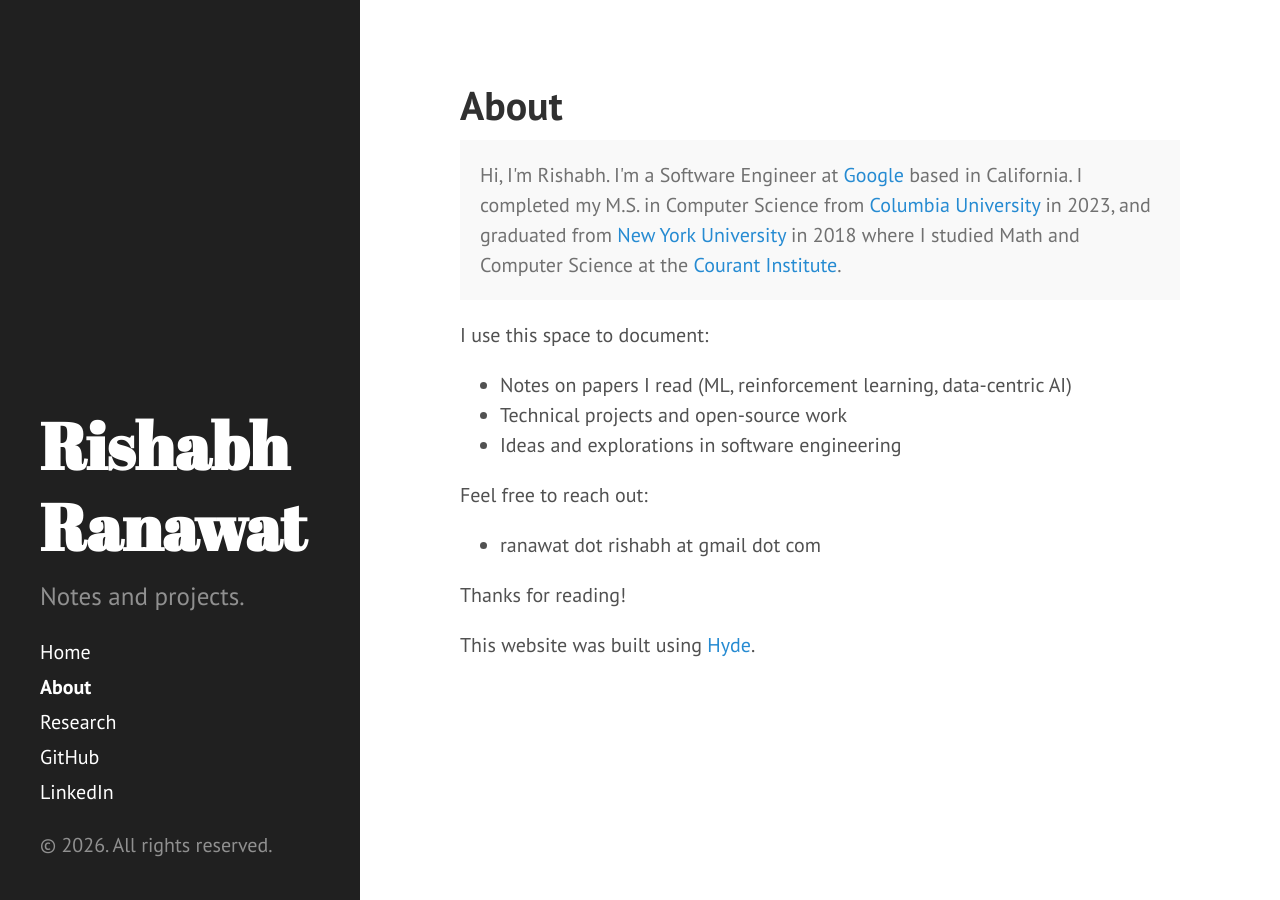
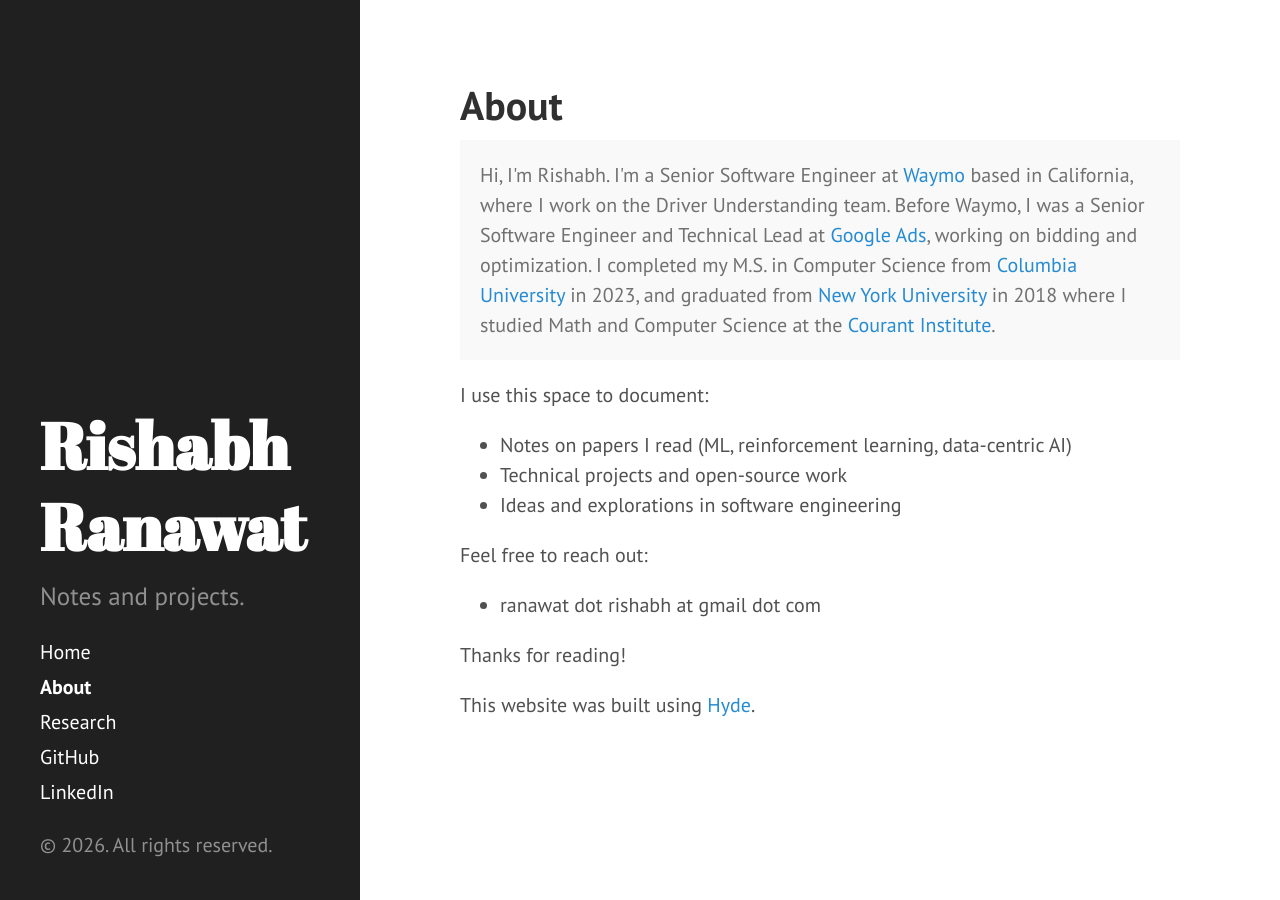
Before and after one commit to rishabhranawat/rishabhranawat.github.io, a Jekyll site: the page built from about.md, in a window 1280 px wide. Built offline with Jekyll 4.4.1, drawn with Linux system fonts in a browser that asks for light colours.

Commit message:
Update about section and tagline with current Waymo role
Co-Authored-By: Claude Opus 4.8 <noreply@anthropic.com>

```diff
--- a/_config.yml
+++ b/_config.yml
@@ -7,7 +7,7 @@ permalink:        pretty
 
 # Setup
 title:            'Rishabh Ranawat'
-tagline:          'Software Engineer @ Google'
+tagline:          'Senior Software Engineer @ Waymo'
 description:      'Notes and projects.'
 baseurl:          ''
 
--- a/about.md
+++ b/about.md
@@ -4,7 +4,7 @@ title: About
 ---
 
 <p class="message">
-	Hi, I'm Rishabh. I'm a Software Engineer at <a href="https://www.google.com/">Google</a> based in California. I completed my M.S. in Computer Science from <a href="https://www.columbia.edu/">Columbia University</a> in 2023, and graduated from <a href="https://www.nyu.edu/">New York University</a> in 2018 where I studied Math and Computer Science at the <a href="https://cims.nyu.edu/">Courant Institute</a>.
+	Hi, I'm Rishabh. I'm a Senior Software Engineer at <a href="https://waymo.com/">Waymo</a> based in California, where I work on the Driver Understanding team. Before Waymo, I was a Senior Software Engineer and Technical Lead at <a href="https://ads.google.com/">Google Ads</a>, working on bidding and optimization. I completed my M.S. in Computer Science from <a href="https://www.columbia.edu/">Columbia University</a> in 2023, and graduated from <a href="https://www.nyu.edu/">New York University</a> in 2018 where I studied Math and Computer Science at the <a href="https://cims.nyu.edu/">Courant Institute</a>.
 </p>
 
 I use this space to document:
```
